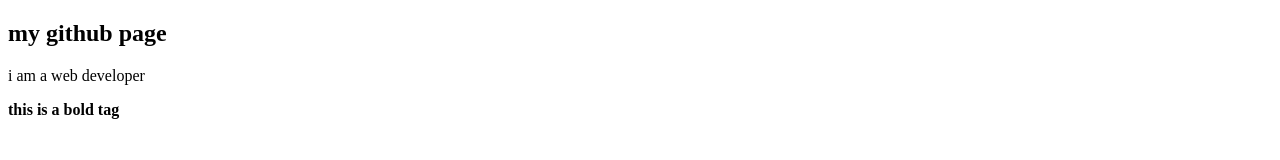
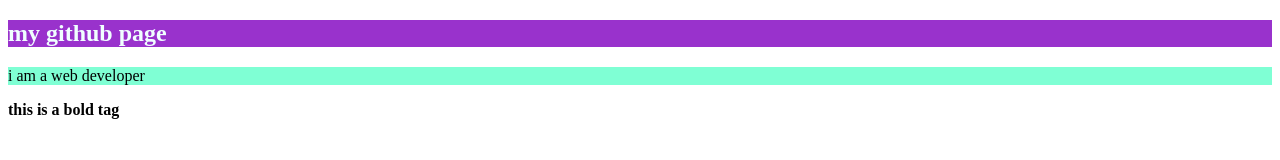
Before and after one commit to Hafizur27/my-second-repo, a plain HTML site: page index.html in a window 1280 px wide. Drawn offline with Linux system fonts and the light colour scheme.

Commit message:
second comit

```diff
--- a/index.html
+++ b/index.html
@@ -5,6 +5,7 @@
     <meta http-equiv="X-UA-Compatible" content="IE=edge">
     <meta name="viewport" content="width=device-width, initial-scale=1.0">
     <title>my-second-repo</title>
+    <link rel="stylesheet" href="style.css">
 </head>
 <body>
     <h2>my github page</h2>
--- /dev/null
+++ b/style.css
@@ -0,0 +1,8 @@
+h2{
+    background-color: darkorchid;
+    color: azure;
+}
+p{
+    background-color: aquamarine;
+    color: black;
+}
```
